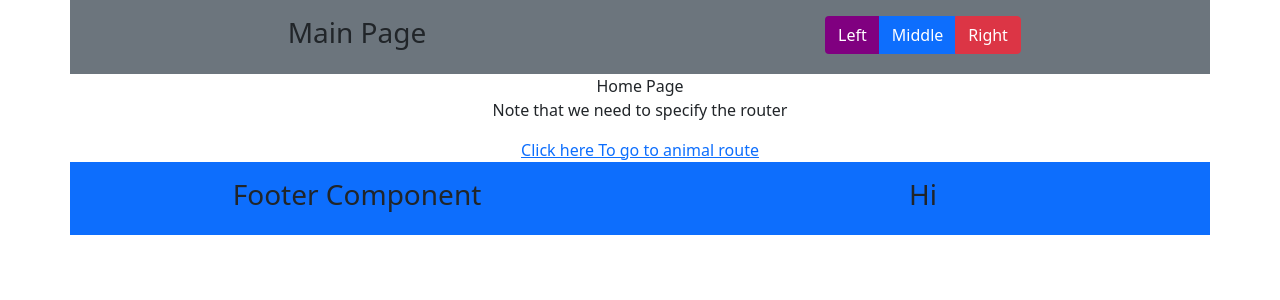
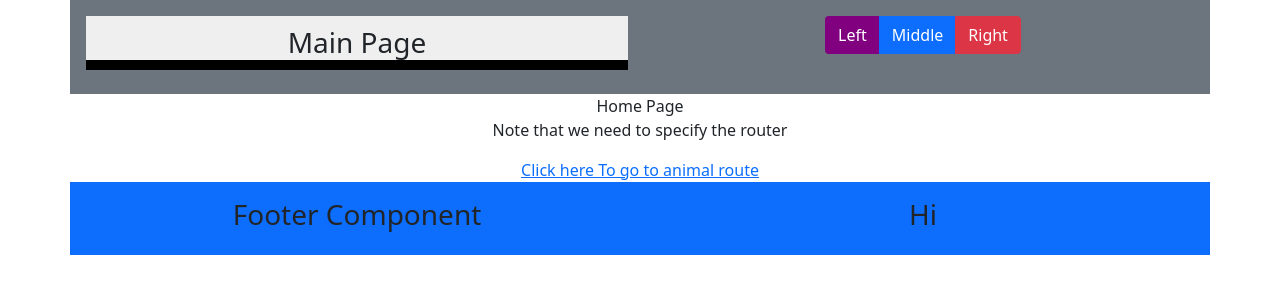
Before and after one commit to micdean19/VeterinaryApp-Fullstack, a React (Create React App) app in the folder ui/: page /home in a window 1280 px wide. Shown: the top 300 px of the page. Built offline with nearby package versions, Linux system fonts and the light colour scheme.

Commit message:
Update HeaderComponent.js

```diff
--- a/ui/src/components/HeaderComponent.js
+++ b/ui/src/components/HeaderComponent.js
@@ -1,30 +1,30 @@
 // We are mostly gonna use functional components but can be changed to object componets if we have to
-// import React from "react";
-
-// function Header() {
-//     return <div> Header Component</div>;
-// }
-
-// export default Header;
 
 // Header Component
 // Remember a component in react can either be a class (state) or a function
 // Either way the convention is that they start by a capitalize letter
-
 // A component just RETURNS a UI
 
 import React, { useState } from "react";
-// import Link from "react-router-dom";
 import Container from "react-bootstrap/Container";
 import Row from "react-bootstrap/Row";
 import Col from "react-bootstrap/Col";
 import ButtonGroup from "react-bootstrap/ButtonGroup";
 import Button from "react-bootstrap/Button";
+
+// 2 ways of styling with React + boostrap
+// Save it as an element like here ,then call it style = {containerstyle} later on.
+const containerstyle = {
+    borderBottom: "10px solid black",
+    background: "#efefef",
+    padding: "10px 10px 0 10px",
+};
+
+// The component itself
 const Header = () => {
     return (
-        // <h1>Hi</h1>
         <Container className="p-3 bg-secondary">
-            {/* Example of Styling */}
+            {/*1st Example of Styling */}
             <style type="text/css">
                 {`
                 .btn-flat {
@@ -44,7 +44,7 @@ const Header = () => {
             </style>
             <Row>
                 <Col>
-                    <h3> Main Page</h3>
+                    <h3 style={containerstyle}> Main Page</h3>
                 </Col>
                 <Col>
                     <ButtonGroup aria-label="Basic example">
@@ -61,4 +61,5 @@ const Header = () => {
     return <h1> Header2 </h1>;
 };
 
+// The export must be the same name as the FUNCTION (capitliaze matter)
 export default Header;
```
